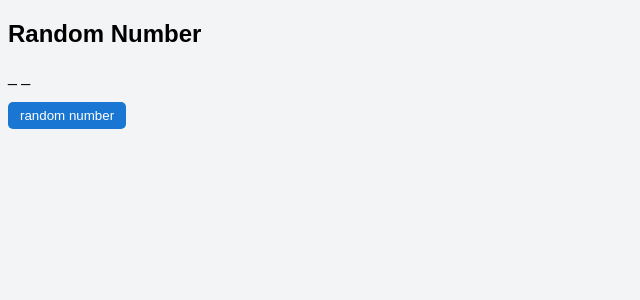
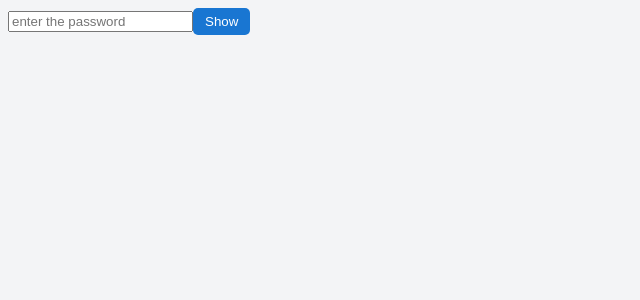
Before and after one commit to mihirprabhakar/react-practice, a React (Vite) app: page / in a window 1280 px wide. Shown: the top 300 px of the page, without its empty margins (0-640 px from the left). Built offline with nearby package versions, Linux system fonts and the light colour scheme.

Commit message:
added show and hide password feature

```diff
--- a/src/App.jsx
+++ b/src/App.jsx
@@ -9,6 +9,7 @@ import Ludo from './Ludo';
 import TodoList from './TodoList';
 import Otp from './Otp';
 import Random from './Random';
+import PasswordToggle from './PasswordToggle';
 
 
 
@@ -32,7 +33,8 @@ function App() {
       {/* <Ludo /> */}
       {/* <TodoList /> */}
       {/* <Otp /> */}
-      <Random />
+      {/* <Random /> */}
+      <PasswordToggle />
 
 
       {/* <ProductsTab/> */}
--- /dev/null
+++ b/src/PasswordToggle.jsx
@@ -0,0 +1,16 @@
+import  { useState } from 'react'
+
+const PasswordToggle = () => {
+    const [showPassword,setShowPassword]=useState(false);
+    const showPasswordButton=()=>{
+        setShowPassword(!showPassword);
+    }
+  return (
+    <div>
+      <input type={showPassword?"text":"password"} placeholder='enter the password'></input>
+      <button onClick={showPasswordButton}>{showPassword?"Hide":"Show"}</button>
+    </div>
+  )
+}
+
+export default PasswordToggle
```
